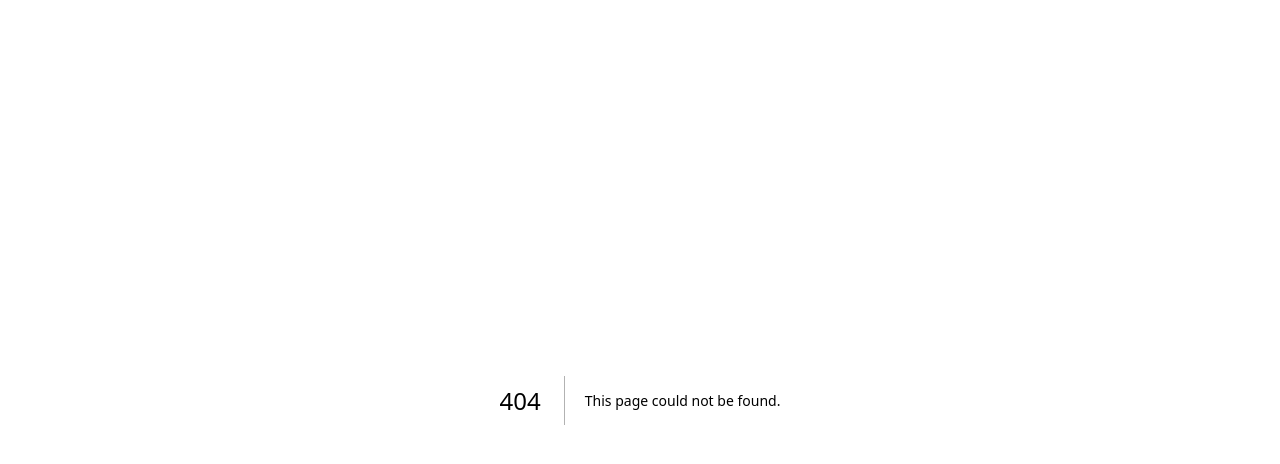
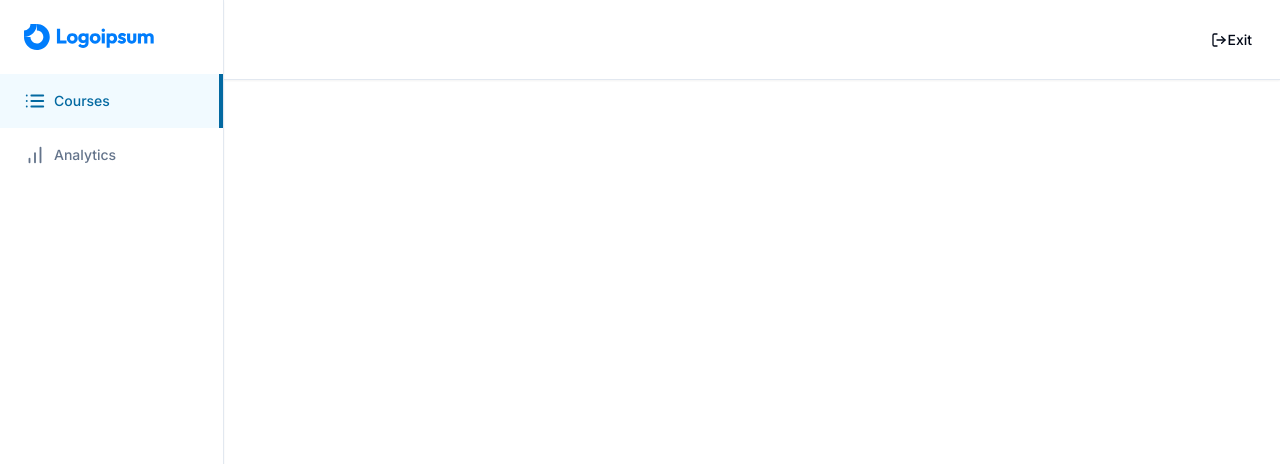
Before and after one commit to 100x-Devs/Learning-Management-System, a Next.js app: page /teacher/courses in a window 1280 px wide. Before the commit this address had no page. Shown: the top 464 px of the page. Built offline with nearby package versions, Linux system fonts and the light colour scheme.

Commit message:
Added Dynamic Layout

```diff
--- /dev/null
+++ b/app/(dashboard)/(routes)/teacher/analytics/page.tsx
@@ -0,0 +1,11 @@
+import React from 'react'
+
+const analyticsPage = () => {
+    return (
+        <div>
+            This is analytics page
+        </div>
+    )
+}
+
+export default analyticsPage
--- /dev/null
+++ b/app/(dashboard)/(routes)/teacher/courses/page.tsx
@@ -0,0 +1,11 @@
+import React from 'react'
+
+const CoursesPage = () => {
+    return (
+        <div>
+            Course Page
+        </div>
+    )
+}
+
+export default CoursesPage
--- a/app/(dashboard)/_components/sidebar-routes.tsx
+++ b/app/(dashboard)/_components/sidebar-routes.tsx
@@ -1,9 +1,9 @@
 "use client";
 
-import { Layout, Compass } from 'lucide-react';
+import { Layout, Compass, List, BarChart } from 'lucide-react';
 import React from 'react'
 import SidebarItem from './sidebar-item';
-
+import { usePathname } from 'next/navigation';
 
 const guestRoutes = [
     {
@@ -17,8 +17,26 @@ const guestRoutes = [
         href: '/search',
     }
 ]
+
+const teacherRoutes = [
+    {
+        icon: List,
+        label: "Courses",
+        href: '/teacher/courses'
+    },
+    {
+        icon: BarChart,
+        label: "Analytics",
+        href: '/teacher/analytics',
+    }
+]
+
 const SidebarRoutes = () => {
-    const routes = guestRoutes;
+    const pathname = usePathname();
+
+    const isTeacherPage = pathname?.includes("/teacher");
+
+    const routes = isTeacherPage ? teacherRoutes : guestRoutes;
     return (
         <div className='flex flex-col w-full'>
             {
--- a/components/navbar-routes.tsx
+++ b/components/navbar-routes.tsx
@@ -1,12 +1,41 @@
 "use client"
 import { UserButton } from '@clerk/nextjs';
+import { usePathname, useRouter } from 'next/navigation';
 import React from 'react'
+import { Button } from "@/components/ui/button"
+import { LogOut } from 'lucide-react';
+import Link from 'next/link';
 
 const NavbarRoutes = () => {
+    const pathname = usePathname();
+    const router = useRouter();
+
+    const isTeacherPage = pathname?.startsWith("/teacher");
+    const isPlayerPage = pathname?.startsWith("/chapter");
+
     return (
         <div className='flex gap-x-2 ml-auto'>
-            <UserButton />
-        </div>
+            {
+                isTeacherPage || isPlayerPage ? (
+                    <Link href="/">
+                        <Button size="sm" variant="ghost">
+                            <LogOut className='h-4 w-4 mr:2' />
+                            Exit
+                        </Button>
+                    </Link>
+
+                ) :
+                    (
+                        <Link href="/teacher/courses">
+                            <Button size="sm" variant="ghost">
+                                Teacher Mode</Button>
+                        </Link>
+                    )
+            }
+            <UserButton
+                afterSignOutUrl='/'
+            />
+        </div >
     )
 }
 
```
Also changed, not shown: 1 other file (tests, documents, lock files or other folders).
